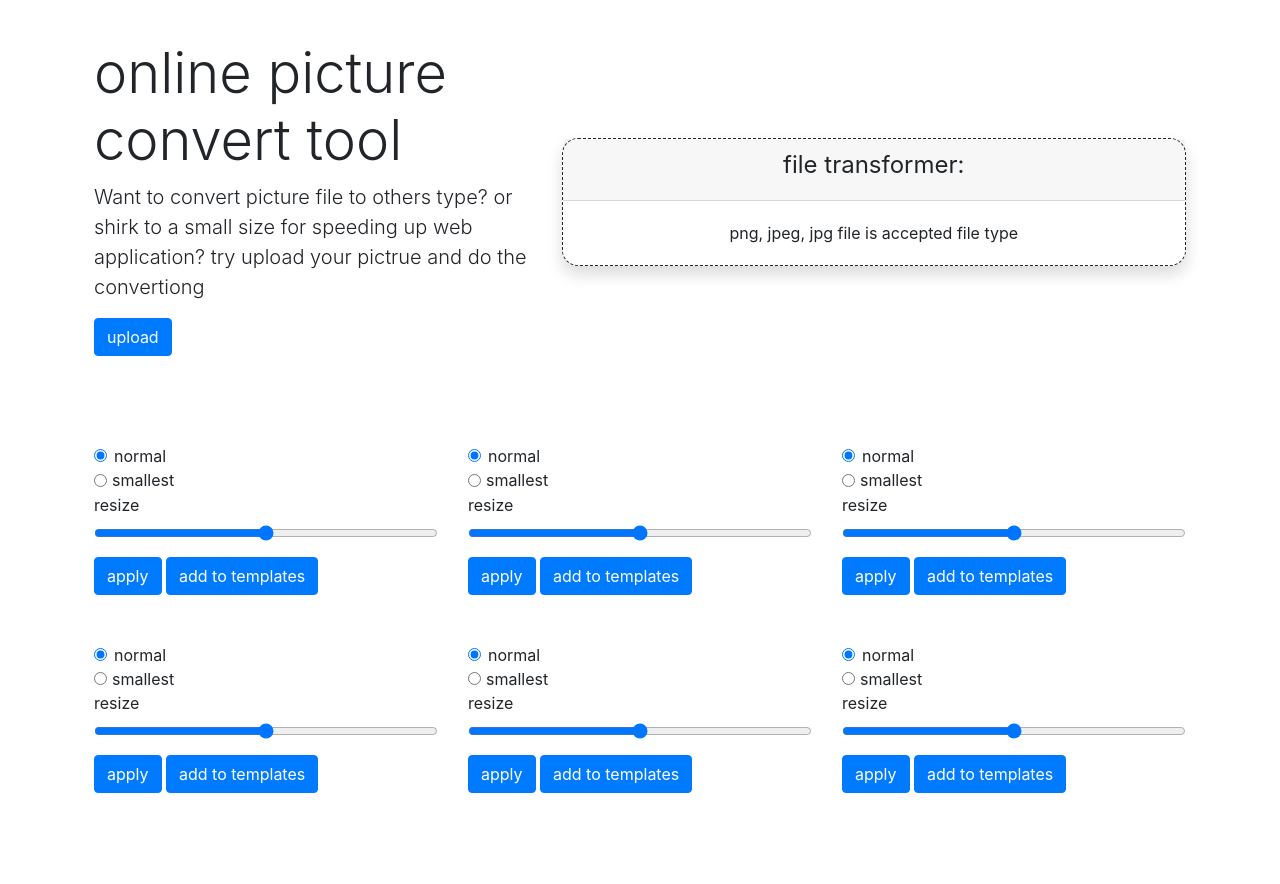
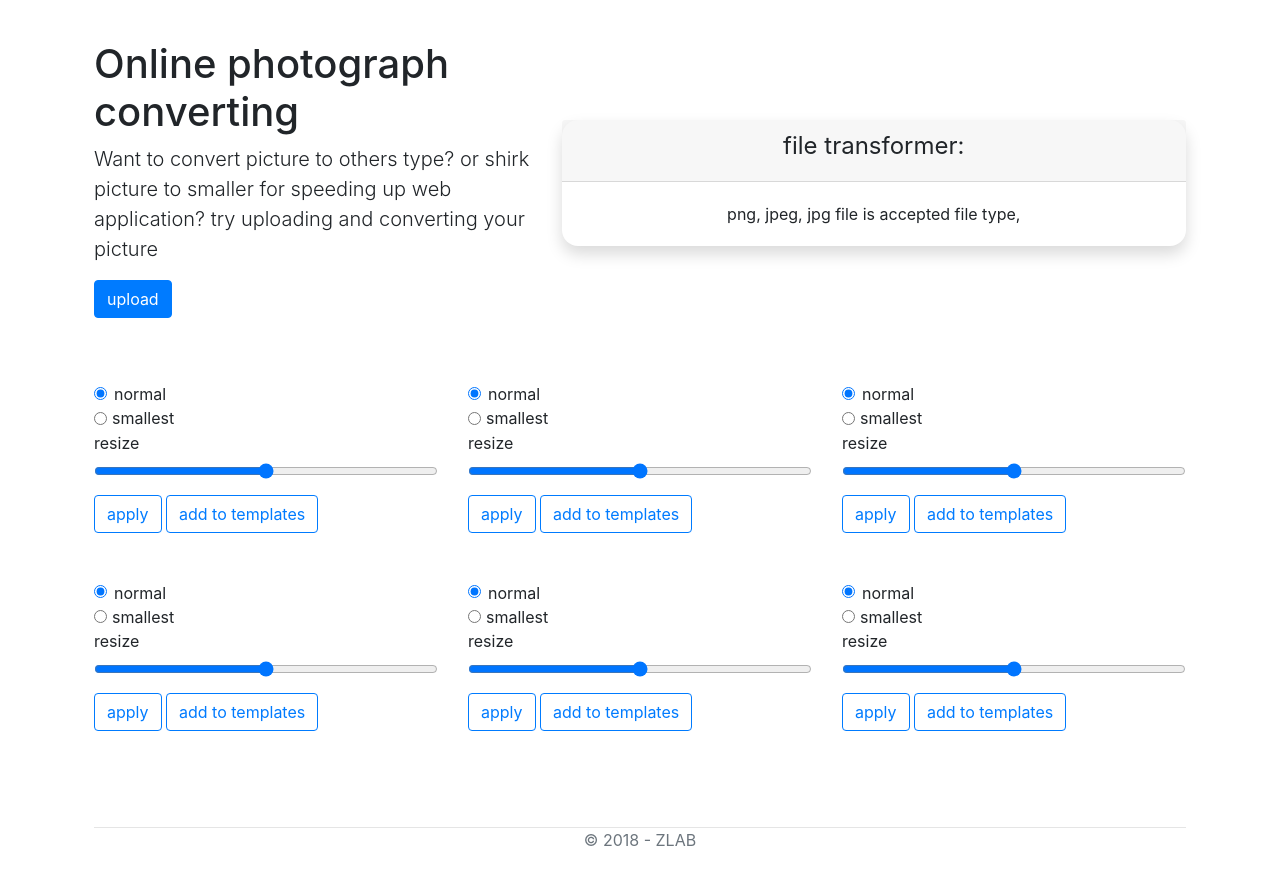
Before and after one commit to frankzhang/zphoto, a Django app: template site/templates/index.html in a window 1280 px wide. Shown: the part 88-972 px from the top of the page. Before the commit the page ends 881 px from the top, so only its background shows below. Run offline with Django 3.2, Linux system fonts and the light colour scheme; the template is opened without the code that fills it, so the values that code supplies are empty; some libraries are stand-ins or nearby versions.

Commit message:
adjust ui and position of component

```diff
--- a/site/static/zphoto.css
+++ b/site/static/zphoto.css
@@ -1,18 +1,19 @@
 body {
   /*  padding-top: 5rem; */
 }
+
 .container {
     padding: 1rem 1.5rem;
  /*   text-align: center; */
 }
 
-#fileList {
+#fileTransformer {
    /* margin: 2rem auto; */
-    border:.1rem dashed;
+    border:.1rem;
     border-radius:1rem;
     cursor: pointer;
+}
 
-}
 .operation {
     padding: 1rem 0rem;
 }
--- a/site/templates/index.html
+++ b/site/templates/index.html
@@ -50,7 +50,7 @@
 	    </li>
 	  </ul>
 
-	  <button type="button" class="btn btn-inline btn-outline-primary">sign up</button>
+	  <button type="button" class="btn  btn-outline-primary">sign up</button>
 	</div>
 	</div>
       </nav>
@@ -61,8 +61,8 @@
       <div class="container">
       	<div class="row justify-content-lg-between align-items-lg-center py-4">
       	  <div class="col-lg-5 mb-4">
-      	    <h1 class="display-4">online picture convert tool</h1>
-      	    <p class="lead">Want to convert picture file to others type? or shirk to a small size for speeding up web application? try upload your pictrue and do the convertiong
+      	    <h1>Online photograph converting</h1>
+      	    <p class="lead">Want to convert picture to others type? or shirk picture to smaller for speeding up web application? try uploading and converting your picture
       	    </p>
 
       	    <!-- <a href="#" class="btn btn-outline-primary">upload your file</a> -->
@@ -72,14 +72,14 @@
 
       	  <div class ="col-lg-7">
 
-      	    <div class="card-deck d-block fluid mb-3">
-      	      <div class="card text-center shadow "  id="fileList">
+      	    <div class="card-deck d-block fluid mb-3" >
+      	      <div class="card text-center shadow" id="fileTransformer">
       		<div class="card-header">
       		  <h4 class="font-weight-normal">file transformer: </h4>
       		</div>
-      		<div class="card-body">
+      		<div class="card-body" id="fileList">
       		  <!-- <h5 class="card-title">Upload your file</h5> -->
-      		  <p class="card-text">png, jpeg, jpg file is accepted file type</p>
+      		  <p class="card-text">png, jpeg, jpg file is accepted file type,</p>
       		</div>
 
       	      </div>
@@ -91,7 +91,7 @@
       	<!-- operations that could be applied to transformer -->
       	<!-- =============================================== -->
       	<div class="container operation">
-      	  <div class="row pt-4">
+      	  <div class="row">
       	    <div class="col-sm-6 col-md-4 mb-4 mb-md-5">
 
       	      <form>
@@ -114,8 +114,8 @@
       	  	  <input type="range" class="form-control-range" id="formControlRange">
       	  	</div>
 
-      	  	<input class="btn btn-primary" type="submit" value="apply">
-      	  	<input class="btn btn-primary" type="submit" value="add to templates">
+      	  	<input class="btn btn-outline-primary" type="submit" value="apply">
+      	  	<input class="btn btn-outline-primary" type="submit" value="add to templates">
       	      </form>
 
       	    </div>
@@ -142,8 +142,8 @@
       	  	  <input type="range" class="form-control-range" id="formControlRange">
       	  	</div>
 
-      	  	<input class="btn btn-primary" type="submit" value="apply">
-      	  	<input class="btn btn-primary" type="submit" value="add to templates">
+      	  	<input class="btn btn-outline-primary" type="submit" value="apply">
+      	  	<input class="btn btn-outline-primary" type="submit" value="add to templates">
       	      </form>
 
       	    </div>
@@ -169,8 +169,8 @@
       	  	  <input type="range" class="form-control-range" id="formControlRange">
       	  	</div>
 
-      	  	<input class="btn btn-primary" type="submit" value="apply">
-      	  	<input class="btn btn-primary" type="submit" value="add to templates">
+      	  	<input class="btn btn-outline-primary" type="submit" value="apply">
+      	  	<input class="btn btn-outline-primary" type="submit" value="add to templates">
       	      </form>
       	    </div>
 
@@ -196,8 +196,8 @@
       	  	  <input type="range" class="form-control-range" id="formControlRange">
       	  	</div>
 
-      	  	<input class="btn btn-primary" type="submit" value="apply">
-      	  	<input class="btn btn-primary" type="submit" value="add to templates">
+      	  	<input class="btn btn-outline-primary" type="submit" value="apply">
+      	  	<input class="btn btn-outline-primary" type="submit" value="add to templates">
       	      </form>
       	    </div>
 
@@ -222,8 +222,8 @@
       	  	  <input type="range" class="form-control-range" id="formControlRange">
       	  	</div>
 
-      	  	<input class="btn btn-primary" type="submit" value="apply">
-      	  	<input class="btn btn-primary" type="submit" value="add to templates">
+      	  	<input class="btn btn-outline-primary" type="submit" value="apply">
+      	  	<input class="btn btn-outline-primary" type="submit" value="add to templates">
       	      </form>
       	    </div>
 
@@ -248,8 +248,8 @@
       	    	  <input type="range" class="form-control-range" id="formControlRange">
       	    	</div>
 
-      	    	<input class="btn btn-primary" type="submit" value="apply">
-      	    	<input class="btn btn-primary" type="submit" value="add to templates">
+      	    	<input class="btn btn-outline-primary" type="submit" value="apply">
+      	    	<input class="btn btn-outline-primary" type="submit" value="add to templates">
       	      </form>
       	    </div>
 
@@ -260,6 +260,12 @@
       </div>
 
     </main>
+    <footer class="footer">
+      <div class="container">
+	<hr class="m-0">
+	<div class="text-muted text-center">
+	  <p>© 2018 - ZLAB</p>
+    </footer>
 
     <!-- js script ===================================== -->
     <script src="{% static 'uploadfile.js' %}" ></script>
```
